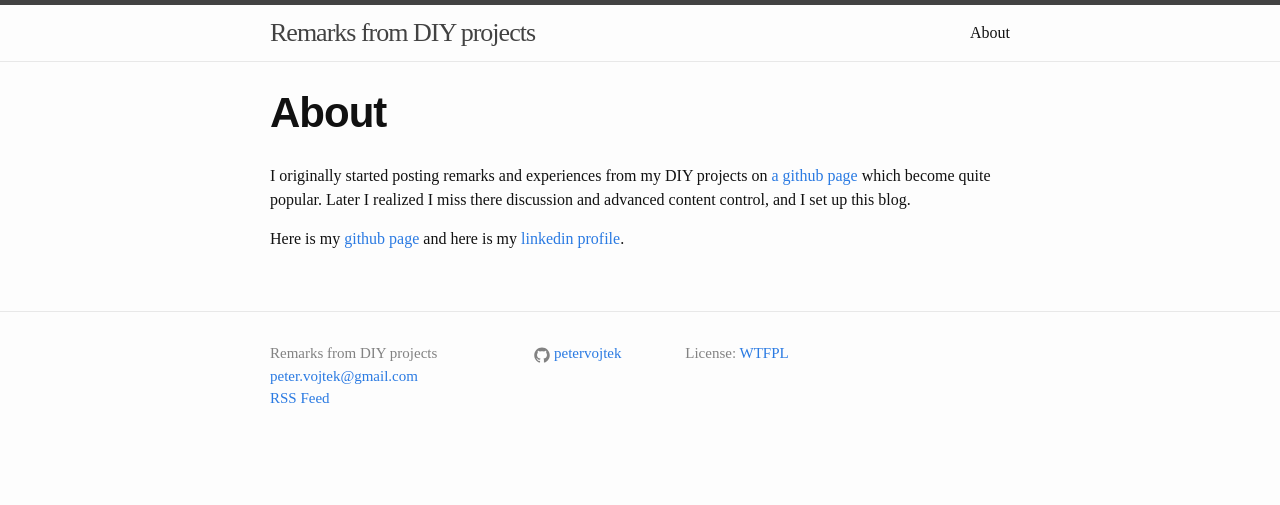
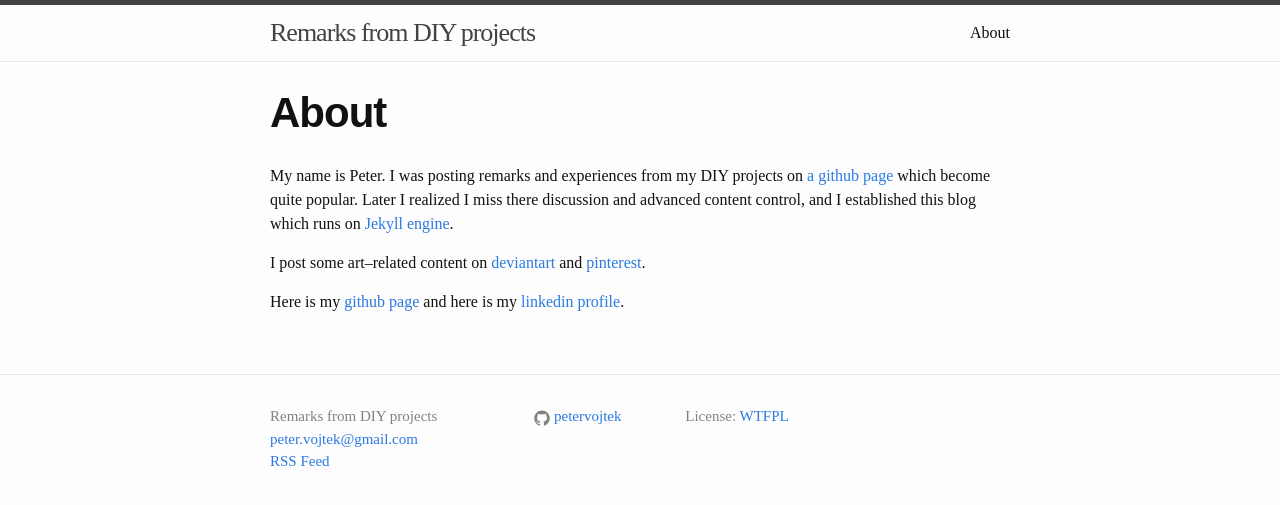
Before and after one commit to Laserworks/diy, a Jekyll site: the page built from about.md, in a window 1280 px wide. Shown: the top 505 px of the page. Built offline with Jekyll 4.4.1, drawn with Linux system fonts in a browser that asks for light colours.

Commit message:
update about me

```diff
--- a/about.md
+++ b/about.md
@@ -4,6 +4,8 @@
 permalink: /about/
 ---
 
-I originally started posting remarks and experiences from my DIY projects on [a github page](https://github.com/petervojtek/diy) which become quite popular. Later I realized I miss there discussion and advanced content control, and I set up this blog.
+My name is Peter. I was posting remarks and experiences from my DIY projects on [a github page](https://github.com/petervojtek/diy) which become quite popular. Later I realized I miss there discussion and advanced content control, and I established this blog which runs on [Jekyll engine](http://jekyllrb.com/).
+
+I post some art--related content on [deviantart](http://petervojtek.deviantart.com/) and [pinterest](erest.com/tangocut/).
 
 Here is my [github page](https://github.com/petervojtek) and here is my [linkedin profile](http://sk.linkedin.com/pub/peter-vojtek/12/9b9/197).
```
